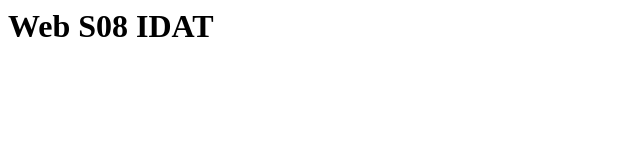
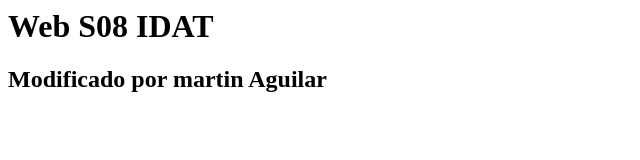
Before and after one commit to Martin1504/WEBS08, a plain HTML site: page index.html in a window 1280 px wide. Shown: the whole page, without its empty margins (0-640 px from the left). Drawn offline with Linux system fonts and the light colour scheme.

Commit message:
Modificado Martin aguilar
Se coloca fecha del cambio

```diff
--- a/index.html
+++ b/index.html
@@ -1 +1,2 @@
 <H1>  Web S08 IDAT </H1>
+<H2> Modificado por martin Aguilar</H2>
```
